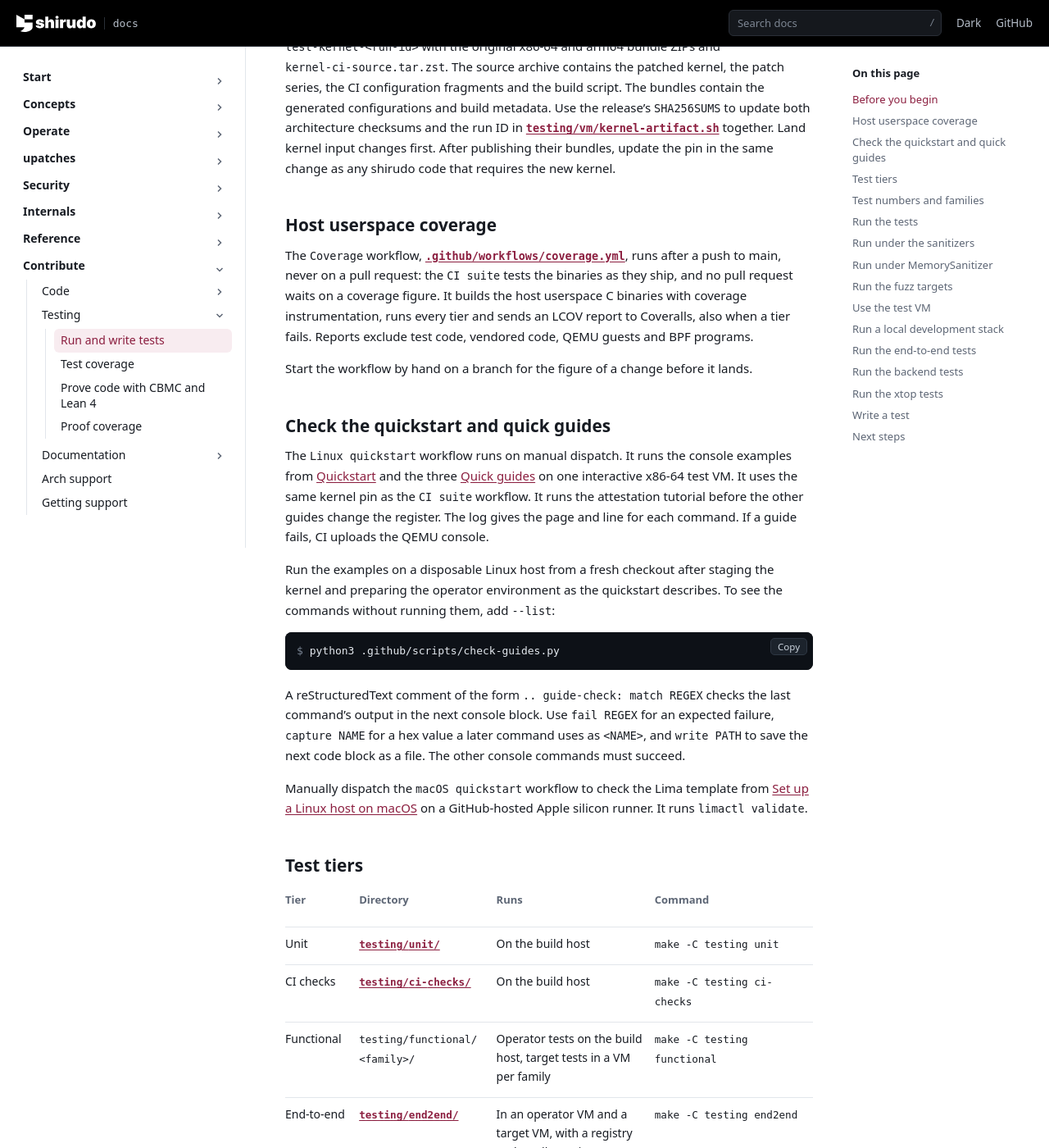
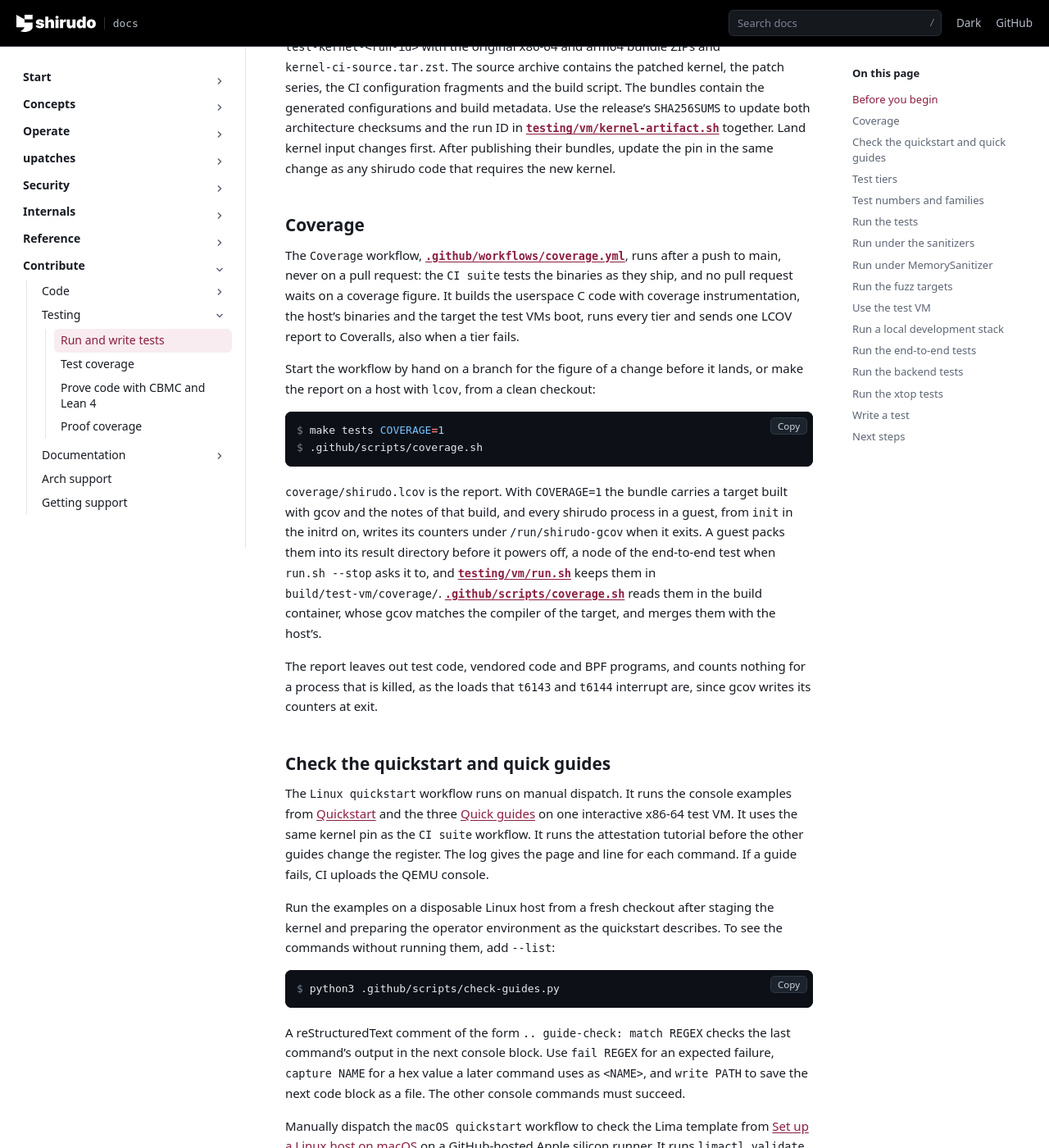
Before and after one commit to AliBashaSY/shirudo, a Sphinx documentation site: the page built from Documentation/contribute/testing/testing.rst, in a window 1280 px wide and 1400 px high, scrolled down 1287 px. Shown: the whole window at 82% size. Built offline with Sphinx 7.4.7, drawn with Linux system fonts in a browser that asks for light colours; pages that are not in the unit, such as notebooks, are missing from menus.

Commit message:
ci: merge target coverage into the report
coverage.sh makes its report from the counters of the host binaries.
Add those the guests of the test VMs left in build/test-vm/coverage/,
and send the one report, coverage/shirudo.lcov.

The counters of the target are read in the build container: gcov has
to be the one of the compiler that built the target, which is the
container's and not the runner's, and the container gets lcov for it.
There, each guest's archive is unpacked beside the notes the bundle
kept, the copy the bundle was built from is a link to the checkout, so
that gcov finds the sources, and the paths in the tracefile are
rewritten to the checkout's. Tracefiles are text, and the host merges
them by source line whatever wrote them.

The patterns that leave test and vendored code out are anchored at the
checkout: '*/build/*' matched every file of a checkout that is itself
under a directory named build.

With the image and upatch families alone, builtin-init.c goes from 0
to 66% of its lines, util/dm_verity.c from 1 to 83% and util/tpm.c
from 5 to 68%.

Signed-off-by: John Fastabend <john.fastabend@gmail.com>

```diff
--- a/Documentation/contribute/testing/testing.rst
+++ b/Documentation/contribute/testing/testing.rst
@@ -77,18 +77,37 @@ Land kernel input changes first. After publishing their bundles, update
 the pin in the same change as any shirudo code that requires the new
 kernel.
 
-Host userspace coverage
------------------------
+Coverage
+--------
 
 The ``Coverage`` workflow, :src:`.github/workflows/coverage.yml`, runs after
 a push to main, never on a pull request: the ``CI suite`` tests the binaries
 as they ship, and no pull request waits on a coverage figure. It builds the
-host userspace C binaries with coverage instrumentation, runs every tier and
-sends an LCOV report to Coveralls, also when a tier fails. Reports exclude
-test code, vendored code, QEMU guests and BPF programs.
+userspace C code with coverage instrumentation, the host's binaries and the
+target the test VMs boot, runs every tier and sends one LCOV report to
+Coveralls, also when a tier fails.
 
 Start the workflow by hand on a branch for the figure of a change before it
-lands.
+lands, or make the report on a host with ``lcov``, from a clean checkout:
+
+.. code-block:: console
+
+   $ make tests COVERAGE=1
+   $ .github/scripts/coverage.sh
+
+``coverage/shirudo.lcov`` is the report. With ``COVERAGE=1`` the bundle
+carries a target built with gcov and the notes of that build, and every
+shirudo process in a guest, from ``init`` in the initrd on, writes its
+counters under ``/run/shirudo-gcov`` when it exits. A guest packs them
+into its result directory before it powers off, a node of the end-to-end
+test when ``run.sh --stop`` asks it to, and :src:`testing/vm/run.sh` keeps
+them in ``build/test-vm/coverage/``. :src:`.github/scripts/coverage.sh`
+reads them in the build container, whose gcov matches the compiler of the
+target, and merges them with the host's.
+
+The report leaves out test code, vendored code and BPF programs, and counts
+nothing for a process that is killed, as the loads that ``t6143`` and
+``t6144`` interrupt are, since gcov writes its counters at exit.
 
 Check the quickstart and quick guides
 -------------------------------------
```
Also changed, not shown: 3 other files.
